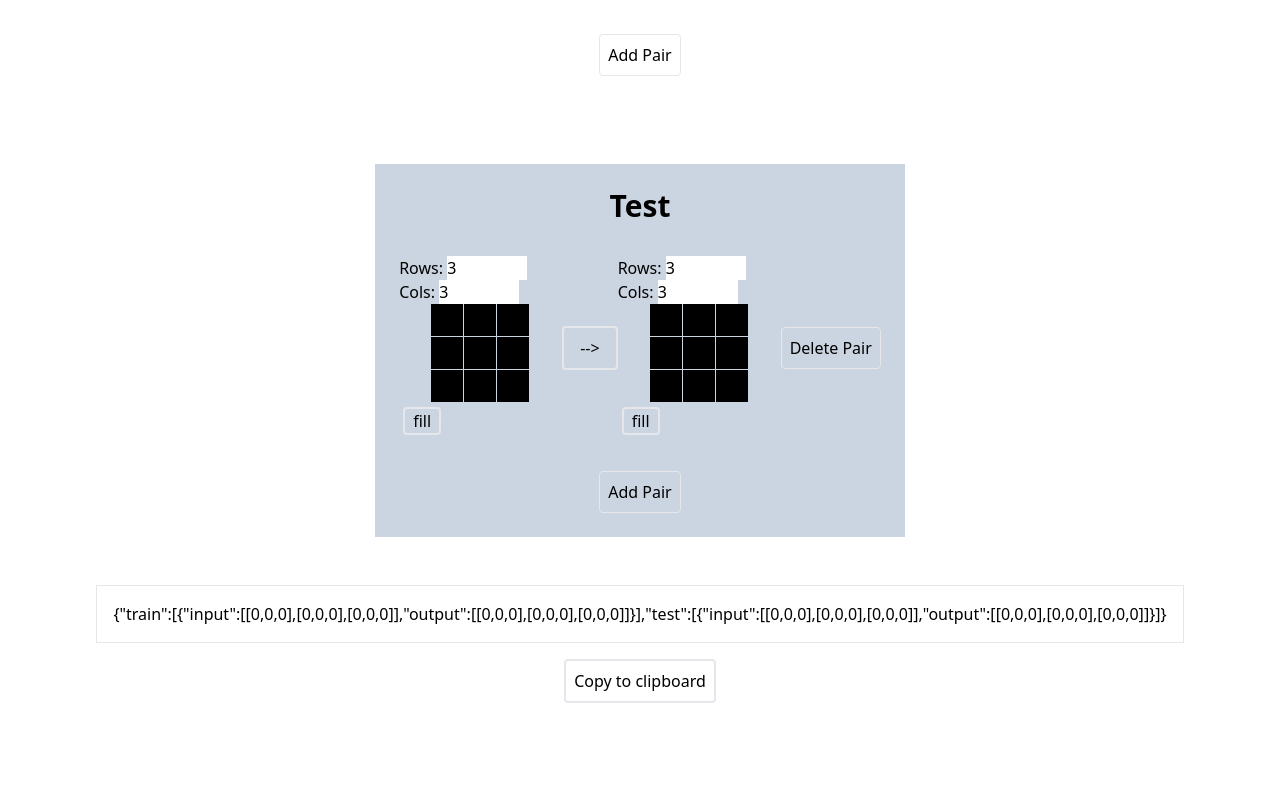
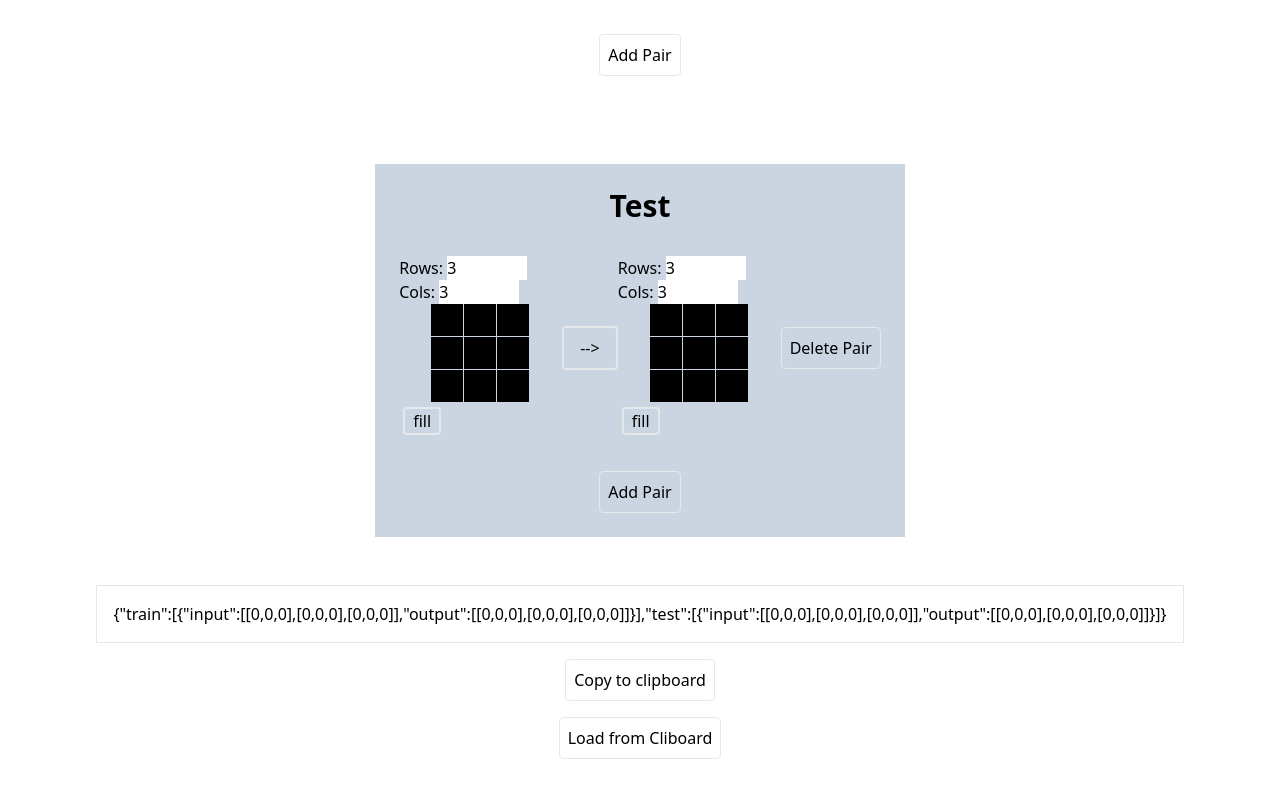
Before and after one commit to arc-community/arc-level-editor, a Next.js app: page / in a window 1280 px wide. Shown: the part 337-1128 px from the top of the page. Before the commit the page ends 1072 px from the top, so only its background shows below. Built offline with nearby package versions, Linux system fonts and the light colour scheme.

Commit message:
load from clipboard

```diff
--- a/package.json
+++ b/package.json
@@ -9,6 +9,7 @@
     "lint": "next lint"
   },
   "dependencies": {
+    "clsx": "^1.2.1",
     "next": "12.2.3",
     "notistack": "^2.0.5",
     "react": "18.2.0",
--- a/pages/index.js
+++ b/pages/index.js
@@ -1,5 +1,6 @@
 import React from 'react'
 import Head from 'next/head'
+import clsx from 'clsx';
 
 import {CopyToClipboard} from 'react-copy-to-clipboard';
 
@@ -77,8 +78,8 @@ function Board({data, setValue, setDimensions}){
   </div>);
 }
 
-function Button({children, ...args}){
-  return <button className="border rounded p-2 border-1" {...args}>{children}</button>;
+function Button({children, className="", ...args}){
+  return <button className={clsx("border rounded p-2 border-1", className)} {...args}>{children}</button>;
 }
 
 function addParams(func, params){
@@ -213,6 +214,11 @@ export default function Home() {
     return addParams(func, {pair_idx, set_name: 'test'});
   }
 
+  async function loadFromClibpard(){
+    const text = await navigator.clipboard.readText()
+    setRiddle(JSON.parse(text));
+  }
+
   return (
     <>
       <Head><title>ARC Level Editor</title></Head>
@@ -235,14 +241,15 @@ export default function Home() {
             />)}
         </BoardSection>
       </div>
-      <div className="my-auto w-full flex flex-col items-center">
+      <div className="my-auto w-full flex flex-col items-center mb-8">
         <div className="p-4 m-4 border">{riddleString}</div>
         <CopyToClipboard text={riddleString} onCopy={() => setCopiedToClipboard(true)}>
           {!copiedToClipboard ?
-            <button className="border-2 p-2 rounded mb-8">Copy to clipboard</button>
+            <Button className="mb-4">Copy to clipboard</Button>
             : <span>Copied!</span>
         }
         </CopyToClipboard>
+        <Button onClick={() => loadFromClibpard()}>Load from Cliboard</Button>
       </div>
       </>
   )
```
Also changed, not shown: 1 other file (tests, documents, lock files or other folders).
